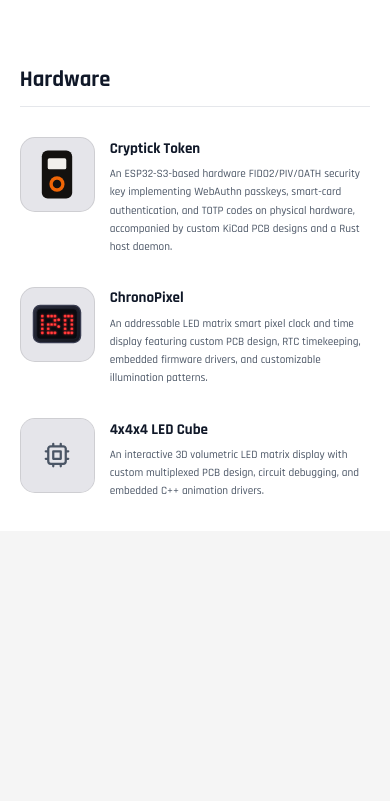
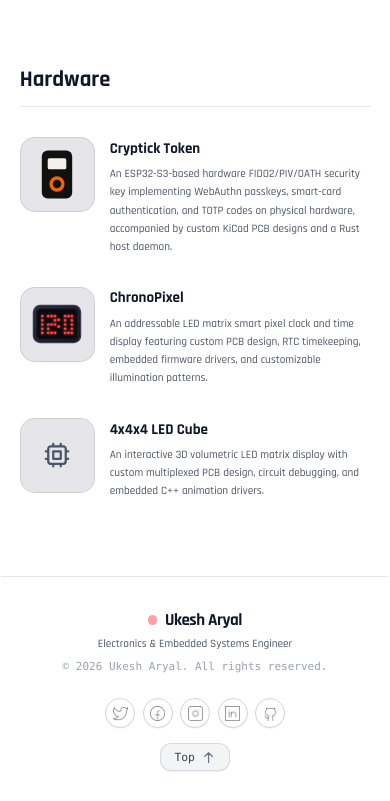
Before and after one commit to alphaseneca/personal_portfolio, an Astro site: page / in a window 390 px wide. Shown: the part 2855-3656 px from the top of the page. Before the commit the page ends 3386 px from the top, so only its background shows below. Built offline with nearby package versions, Linux system fonts and the light colour scheme; Astro itself is replaced by a stand-in of ours.

Commit message:
feat(ui): add modern responsive footer with dynamic identity and back-to-top action

```diff
--- /dev/null
+++ b/src/components/Footer.astro
@@ -0,0 +1,86 @@
+---
+/**
+ * Footer Component
+ * Clean, modern footer faithful to the portfolio's aesthetic.
+ * Sourced dynamically from profile.json with social profiles,
+ * copyright, and a smooth back-to-top action.
+ */
+import profile from '../data/profile.json';
+
+const currentYear = new Date().getFullYear();
+---
+
+<footer class="w-full border-t border-gray-200 dark:border-[#2d303d] mt-12 sm:mt-16 transition-colors">
+  <div class="max-w-7xl 2xl:max-w-[1536px] mx-auto px-5 sm:px-8 md:px-12 py-8 sm:py-10">
+    <div class="flex flex-col md:flex-row items-center md:items-center justify-between gap-6 sm:gap-8">
+
+      <!-- Brand & Identity Column -->
+      <div class="flex flex-col items-center md:items-start text-center md:text-left gap-1">
+        <div class="flex items-center gap-2">
+          <span class="w-2.5 h-2.5 rounded-full bg-[#ff4444] animate-pulse"></span>
+          <span class="font-heading font-bold text-lg sm:text-xl text-gray-900 dark:text-[#f1f3f9] tracking-tight transition-colors">
+            {profile.name}
+          </span>
+        </div>
+        <p class="font-sans text-xs sm:text-sm font-medium text-gray-600 dark:text-gray-400 transition-colors">
+          {profile.role}
+        </p>
+        <p class="font-mono text-[11px] text-gray-400 dark:text-gray-500 mt-1">
+          © {currentYear} {profile.name}. All rights reserved.
+        </p>
+      </div>
+
+      <!-- Right Actions: Social Links & Back to Top -->
+      <div class="flex flex-col sm:flex-row items-center gap-4 sm:gap-6">
+        <!-- Social Profiles -->
+        <nav class="flex items-center gap-2" aria-label="Footer Social Links">
+          {profile.socials.map((social) => (
+            <a
+              href={social.url}
+              target="_blank"
+              rel="noopener noreferrer"
+              aria-label={social.platform}
+              class="w-8 h-8 rounded-full border border-gray-300 dark:border-[#353846] bg-white dark:bg-[#252834] flex items-center justify-center transition-all duration-300 hover:border-black dark:hover:border-neutral-300 hover:bg-gray-100 dark:hover:bg-[#303444] hover:scale-110 shadow-2xs shrink-0"
+              title={social.platform}
+            >
+              <img
+                src={social.icon}
+                alt={social.platform}
+                class="w-4 h-4 object-contain grayscale opacity-80 hover:grayscale-0 hover:opacity-100 dark:invert dark:opacity-85 transition-all"
+                loading="lazy"
+              />
+            </a>
+          ))}
+        </nav>
+
+        <!-- Back to Top Button -->
+        <button
+          id="backToTopBtn"
+          type="button"
+          class="group inline-flex items-center gap-2 px-3.5 py-1.5 text-xs font-mono font-medium text-gray-700 dark:text-gray-300 hover:text-black dark:hover:text-white bg-gray-100 dark:bg-[#252834] hover:bg-gray-200 dark:hover:bg-[#303444] border border-gray-300/80 dark:border-[#353846] rounded-xl transition-all duration-200 cursor-pointer shadow-2xs hover:-translate-y-0.5 active:translate-y-0"
+          title="Scroll back to top"
+        >
+          <span>Top</span>
+          <svg
+            class="w-3.5 h-3.5 transition-transform duration-200 group-hover:-translate-y-0.5 text-gray-500 dark:text-gray-400 group-hover:text-black dark:group-hover:text-white"
+            fill="none"
+            stroke="currentColor"
+            viewBox="0 0 24 24"
+          >
+            <path stroke-linecap="round" stroke-linejoin="round" stroke-width="2.2" d="M5 10l7-7m0 0l7 7m-7-7v18" />
+          </svg>
+        </button>
+      </div>
+
+    </div>
+  </div>
+</footer>
+
+<script>
+  const btn = document.getElementById('backToTopBtn');
+  if (btn) {
+    btn.addEventListener('click', () => {
+      window.scrollTo({ top: 0, behavior: 'smooth' });
+    });
+  }
+</script>
--- a/src/pages/index.astro
+++ b/src/pages/index.astro
@@ -5,6 +5,7 @@ import Hero from '../components/Hero.astro';
 import SkillsSection from '../components/SkillsSection.astro';
 import TimelineSection from '../components/TimelineSection.astro';
 import ProjectsSection from '../components/ProjectsSection.astro';
+import Footer from '../components/Footer.astro';
 import ContactModal from '../components/ContactModal.astro';
 ---
 
@@ -16,6 +17,7 @@ import ContactModal from '../components/ContactModal.astro';
     <TimelineSection />
     <ProjectsSection />
   </main>
+  <Footer />
 
   <ContactModal />
 </Layout>
```
